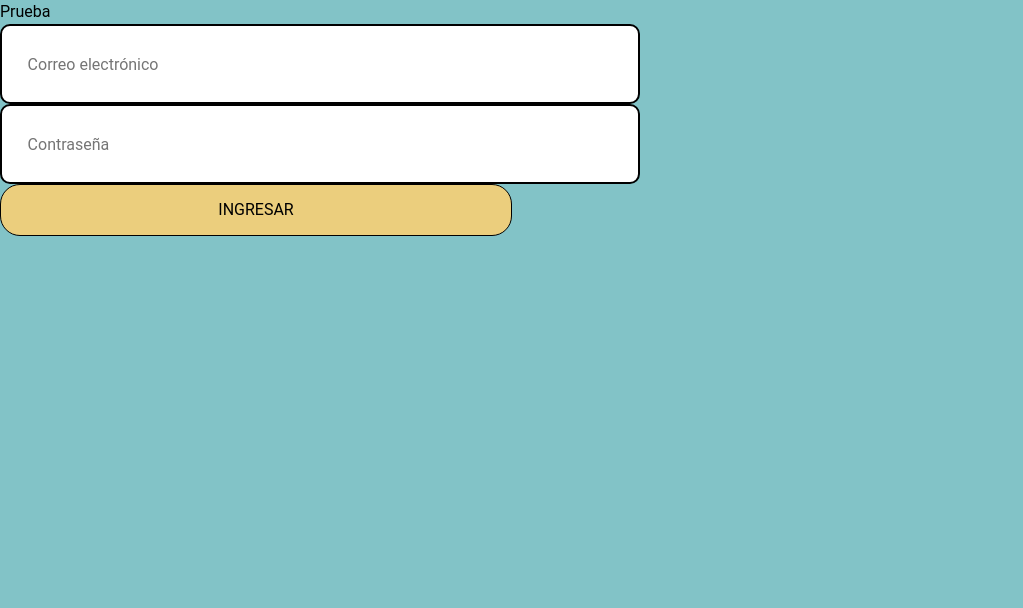
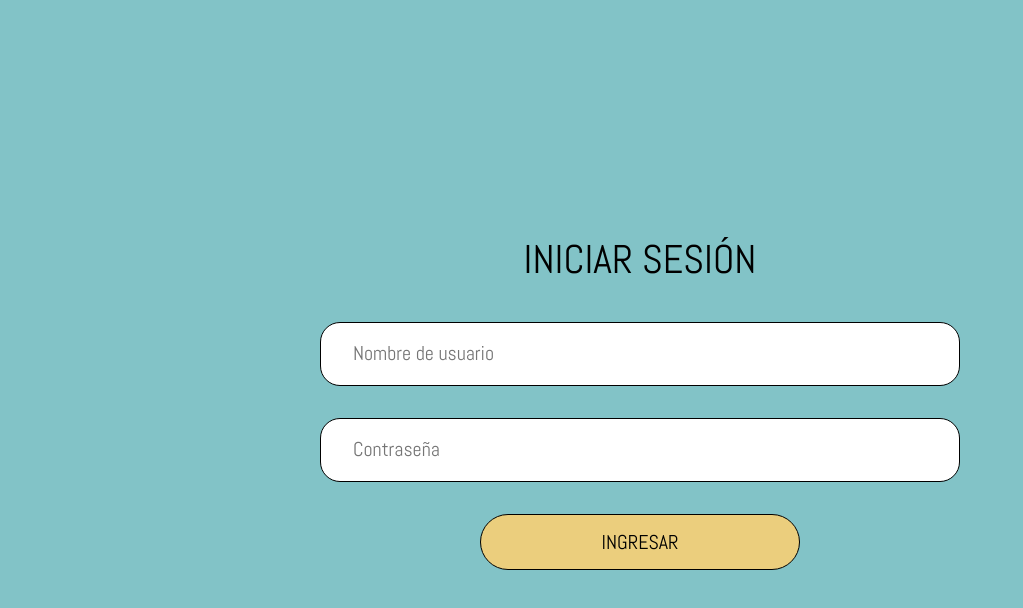
Before and after one commit to LuzR25/proyecto_chismecito, a Vue app: page / in a window 1280 px wide. Shown: the top 608 px of the page, without its empty margins (0-1023 px from the left). Built offline with nearby package versions, Linux system fonts and the light colour scheme.

Commit message:
Creacion comp formulario login

```diff
--- a/index.html
+++ b/index.html
@@ -3,6 +3,8 @@
   <head>
     <meta charset="UTF-8">
     <link rel="icon" href="/favicon.ico">
+    <!-- Agregar de manera global la fuente 'Abel' desde Google Fonts -->
+    <link href='https://fonts.googleapis.com/css?family=Abel' rel='stylesheet'>
     <meta name="viewport" content="width=device-width, initial-scale=1.0">
     <title>Vite App</title>
   </head>
--- a/src/App.vue
+++ b/src/App.vue
@@ -1,3 +1,18 @@
+<template>
+  <formulario_login></formulario_login>
+</template>
+
+<script setup>
+import formulario_login from './components/formulario_login.vue';
+
+</script>
+
+<style setup>
+body {
+    background-color: #82C3C7;
+  }
+</style>
+
 <!-- <template>
   <boton_personalizable texto="INGRESAR" color="#EBCE7D" :accion="miFuncion" />
 </template>
@@ -11,8 +26,8 @@ const miFuncion = () => {
 </script> -->
 
 
-<template>
-  <span>Prueba</span>
+<!-- <template>
+  <span>INICIAR SESIÓN</span>
   <div id="app">
     <input_personalizable id="email" type="email" hint="Correo electrónico" :variablePadre="email" @update:variablePadre="email = $event" />
     <input_personalizable id="password" type="password" hint="Contraseña" :variablePadre="password" @update:variablePadre="password = $event" />
@@ -41,4 +56,4 @@ const submit = () => {
 body {
   background-color: #82C3C7;
 }
-</style>
+</style> -->
--- a/src/components/boton_personalizable.vue
+++ b/src/components/boton_personalizable.vue
@@ -24,9 +24,12 @@
 
   <style scoped>
   button {
+    margin-top: 5%;
+    font-family: 'Abel', sans-serif;
+    font-size: 20px;
     border: 1px solid black;
-    border-radius: 20px;
-    padding: 1%;
-    width: 40vw;
+    border-radius: 50px;
+    height: 7vh;
+    width: 25vw;
   }
   </style>
--- /dev/null
+++ b/src/components/formulario_login.vue
@@ -0,0 +1,47 @@
+<template>
+    <div id="container">
+        <span>INICIAR SESIÓN</span>
+        <input_personalizable id="nombreUsuario" type="text" hint="Nombre de usuario" :variablePadre="nombreUsuario"
+            @update:variablePadre="nombreUsuario = $event" />
+        <input_personalizable id="password" type="password" hint="Contraseña" :variablePadre="password"
+            @update:variablePadre="password = $event" />
+        <boton_personalizable texto="INGRESAR" color="#EBCE7D" :accion="submit" />
+    </div>
+  </template>
+
+  <script setup>
+  import input_personalizable from './input_personalizable.vue';
+  import boton_personalizable from './boton_personalizable.vue';
+
+  let nombreUsuario = '';
+  let password = '';
+
+  const submit = () => {
+    console.log(`Usuario: ${nombreUsuario}, Contraseña: ${password}`);
+  };
+
+  /* const miFuncion = () => {
+  console.log('¡Botón presionado!');
+  };
+  */
+  </script>
+
+  <style setup>
+
+  span {
+    font-family: 'Abel', sans-serif;
+    font-size: 40px;
+  }
+
+  #container {
+    display: flex;
+    flex-direction: column;
+    justify-content: center;
+    align-items: center;
+    position: absolute;
+    top: 50%;
+    left: 50%;
+    transform: translate(-50%, -50%);
+  }
+
+  </style>
--- a/src/components/input_personalizable.vue
+++ b/src/components/input_personalizable.vue
@@ -9,7 +9,7 @@
 </template>
 
 <script setup>
-import { ref, toRefs, defineProps, defineEmits } from 'vue';
+import { toRefs, defineEmits } from 'vue';
 
 // Parametros
 const props = defineProps(['id', 'type', 'hint', 'variablePadre'])
@@ -31,13 +31,21 @@ const updateValue = (event) => {
 </script>
 
 <style scoped>
+div {
+  margin-top: 5%;
+}
 input {
   background-color: white;
-  border: 2px solid black;
-  border-radius: 10px;
-  padding-left: 2%;
-  height: 10vh;
+  border: 1.5px solid black;
+  border-radius: 20px;
+  padding-left: 5%;
+  height: 8vh;
   width: 50vw;
+}
+
+input::placeholder {
+  font-family: 'Abel', sans-serif;
+  font-size: 20px;
 }
 </style>
 
```
